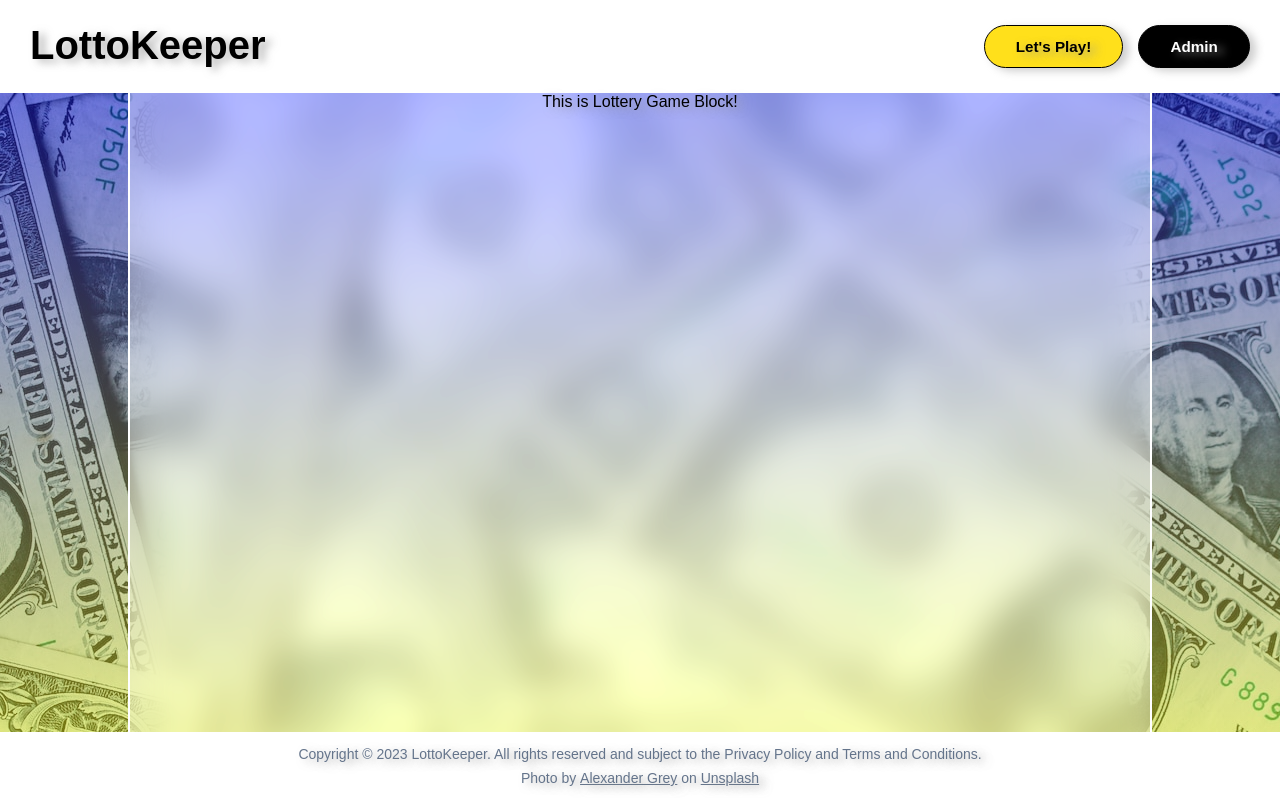
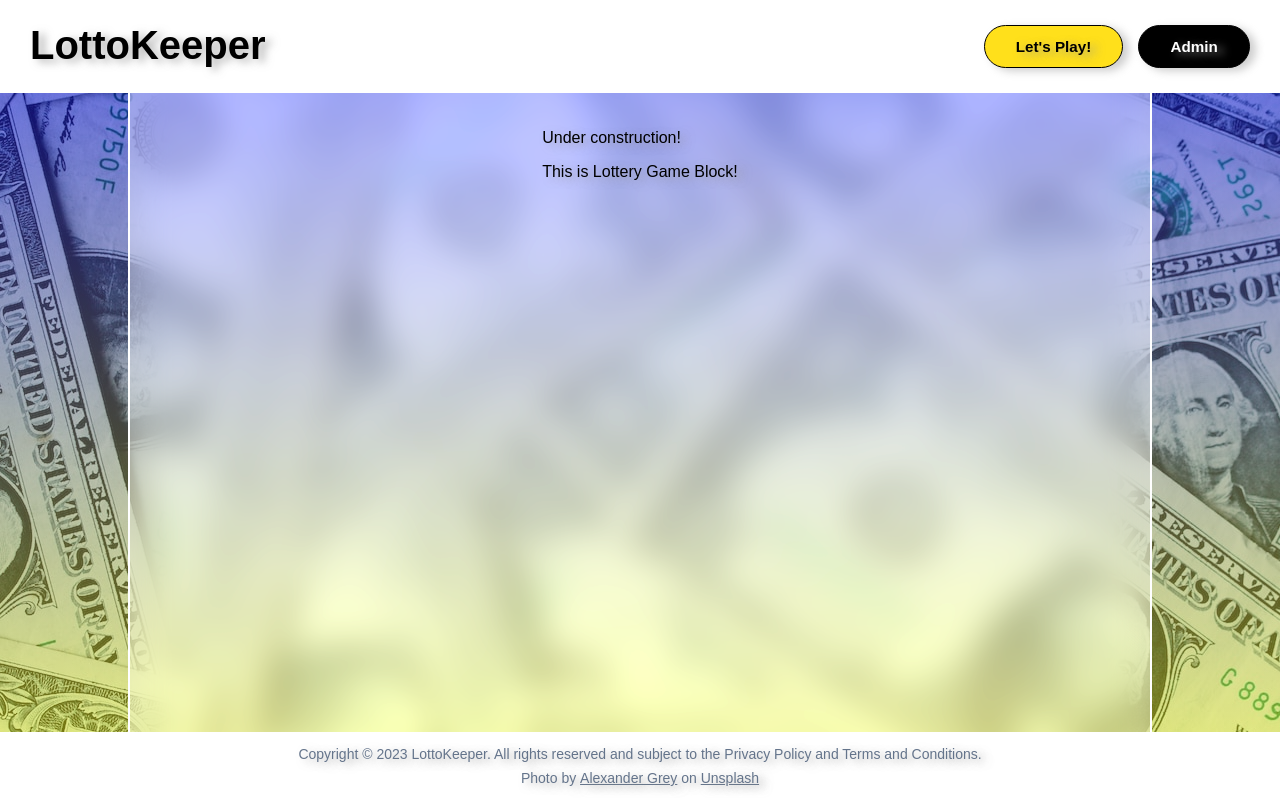
Before and after one commit to Marci101/lottokeeper-app, a React (Vite) app: page /admin/lottery-draw in a window 1280 px wide. Built offline with nearby package versions, Linux system fonts and the light colour scheme.

Commit message:
Under construction message added

```diff
--- a/src/App.jsx
+++ b/src/App.jsx
@@ -5,7 +5,7 @@ import UserPage from './ui/pages/user/UserPage';
 import UserAccountPage from './ui/pages/account/UserAccountPage';
 import UserNumbersPage from './ui/pages/numbers/UserNumbersPage';
 import AdminPage from './ui/pages/admin/AdminPage';
-import LotteryGame from './ui/components/lottery/LotteryGame';
+import LotteryGame from './ui/pages/lottery/LotteryGame';
 import NotFoundPage from './ui/pages/notFound/NotFoundPage';
 
 export default function App() {
--- a/src/ui/components/lottery/LotteryGame.jsx
+++ /dev/null
@@ -1,7 +0,0 @@
-export default function LotteryGame() {
-  return (
-    <div id='lottery-game'>
-      This is Lottery Game Block!
-    </div>
-  );
-}
--- a/src/ui/pages/admin/AdminPage.jsx
+++ b/src/ui/pages/admin/AdminPage.jsx
@@ -1,11 +1,13 @@
-import { Link } from 'react-router-dom';
+import { Link } from "react-router-dom";
+import "./adminPage.css";
 
 export default function AdminPage() {
   return (
-    <div id='admin-page'>
-      This is the Admin Page Block!
+    <div id="admin-page">
+      <p>Under construction!</p>
+      <p>This is the Admin Page Block!</p>
       <div>
-        <Link to='lottery-draw'>
+        <Link to="lottery-draw">
           Start Lottery Draw!
         </Link>
       </div>
--- /dev/null
+++ b/src/ui/pages/admin/adminPage.css
@@ -0,0 +1,3 @@
+#admin-page {
+  padding: 20px 5px 0;
+}
--- a/src/ui/pages/home/HomePage.jsx
+++ b/src/ui/pages/home/HomePage.jsx
@@ -1,7 +1,10 @@
+import "./homePage.css";
+
 export default function HomePage() {
   return (
-    <div id='home-page'>
-      This is the Homepage Block!
+    <div id="home-page">
+      <p>Under construction!</p>
+      <p>Homepage Block!</p>
     </div>
   );
 }
--- /dev/null
+++ b/src/ui/pages/home/homePage.css
@@ -0,0 +1,4 @@
+#home-page {
+  padding: 20px 5px 0;
+
+}
--- /dev/null
+++ b/src/ui/pages/lottery/LotteryGame.jsx
@@ -0,0 +1,10 @@
+import "./lotteryGame.css";
+
+export default function LotteryGame() {
+  return (
+    <div id="lottery-game">
+      <p>Under construction!</p>
+      <p>This is Lottery Game Block!</p>
+    </div>
+  );
+}
--- /dev/null
+++ b/src/ui/pages/lottery/lotteryGame.css
@@ -0,0 +1,3 @@
+#lottery-game {
+  padding: 20px 5px 0;
+}
```
